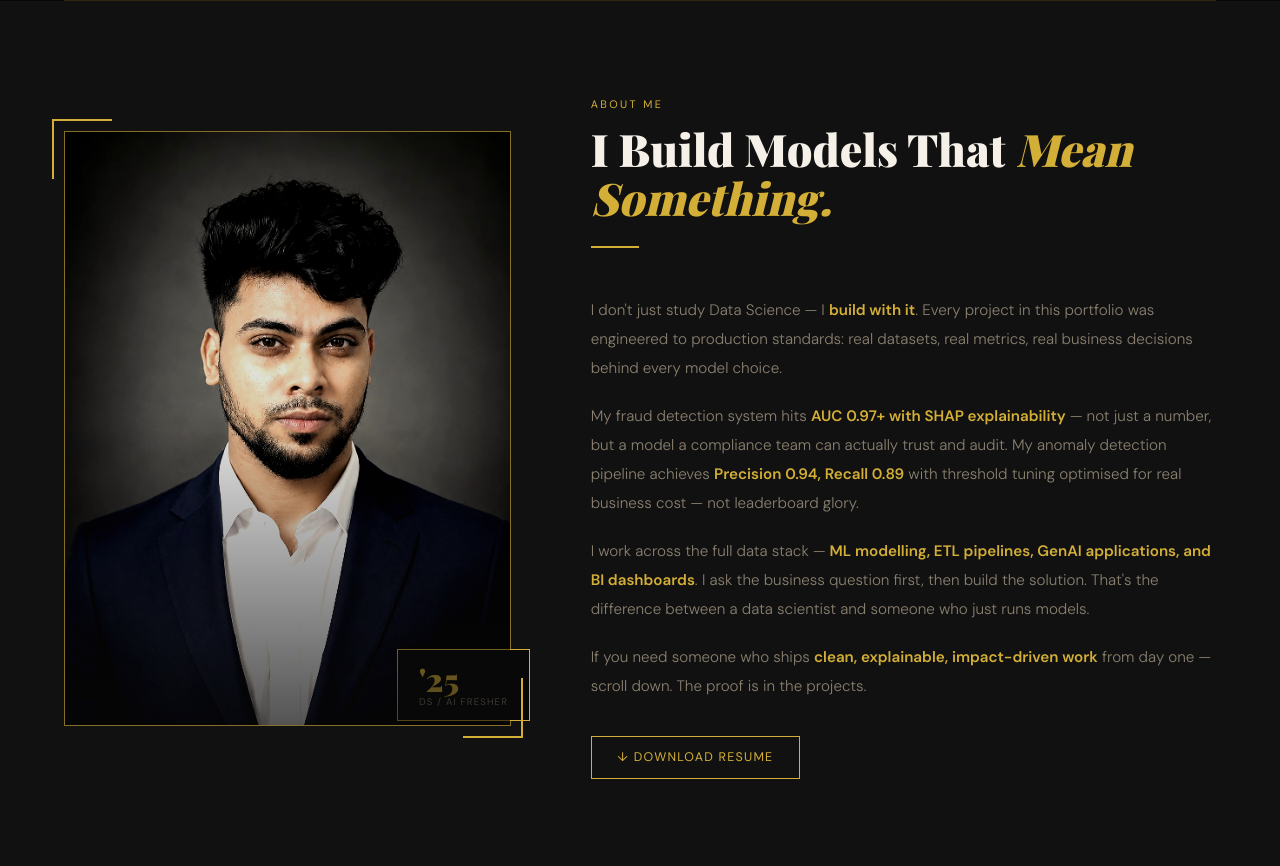
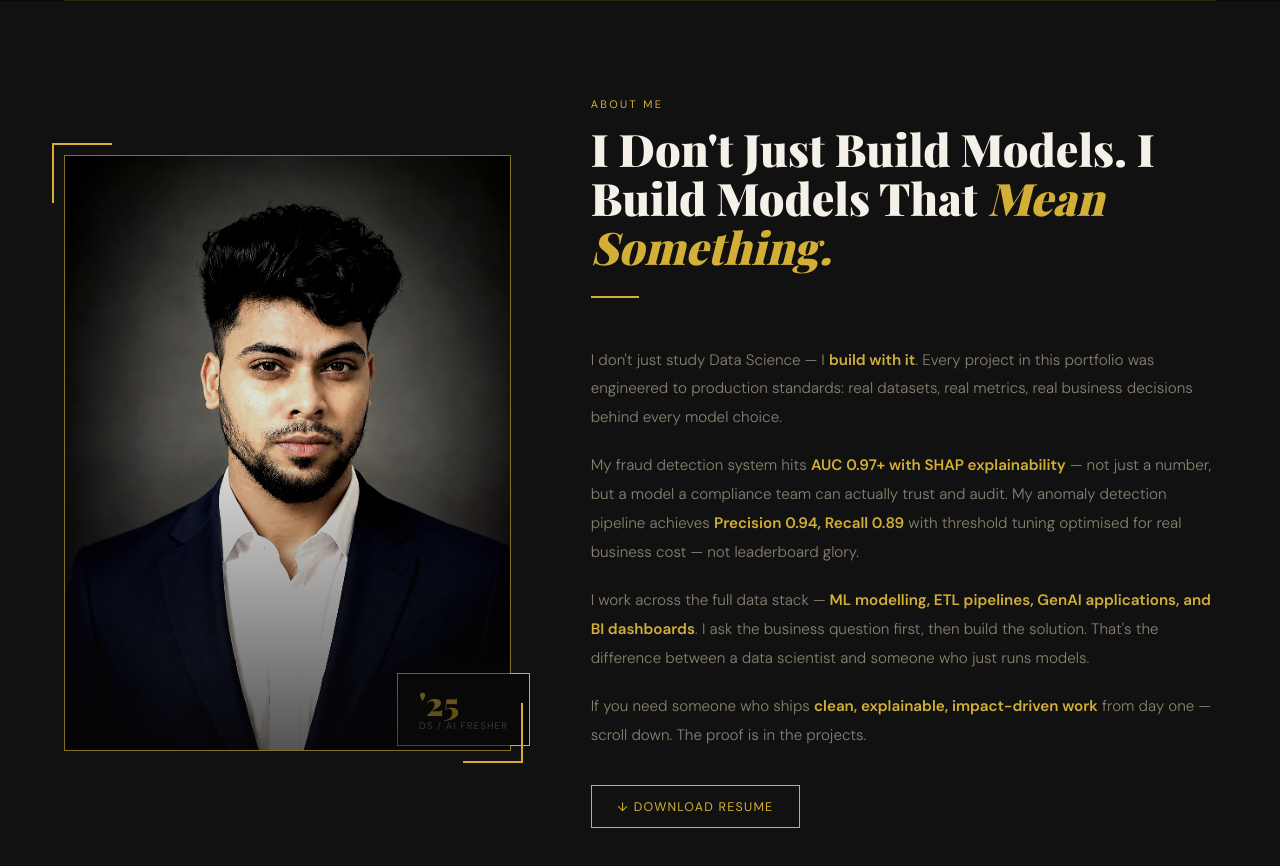
Before and after one commit to venkatraman0400-blip/venkatraman-portfolio, a React (Vite) app: page / in a window 1280 px wide. Shown: the part 800-1666 px from the top of the page. Built offline with nearby package versions, Linux system fonts and the light colour scheme.

Commit message:
feat: full heading — I Don't Just Build Models. I Build Models That Mean Something.

```diff
--- a/src/App.jsx
+++ b/src/App.jsx
@@ -209,7 +209,7 @@ export default function App() {
           </div>
           <div className="fade-up">
             <div className="section-label">About Me</div>
-            <h2 className="section-title">I Build Models That <em style={{ color: 'var(--gold)', fontStyle: 'italic' }}>Mean Something.</em></h2>
+            <h2 className="section-title">I Don't Just Build Models. I Build Models That <em style={{ color: 'var(--gold)', fontStyle: 'italic' }}>Mean Something.</em></h2>
             <div className="gold-line" />
             <p style={{ color: 'var(--muted)', lineHeight: 1.9, marginBottom: '1.2rem', fontSize: '0.95rem', fontWeight: 300 }}>
               I don't just study Data Science — I <strong style={{ color: 'var(--gold)', fontWeight: 600 }}>build with it</strong>. Every project in this portfolio was engineered to production standards: real datasets, real metrics, real business decisions behind every model choice.
```
